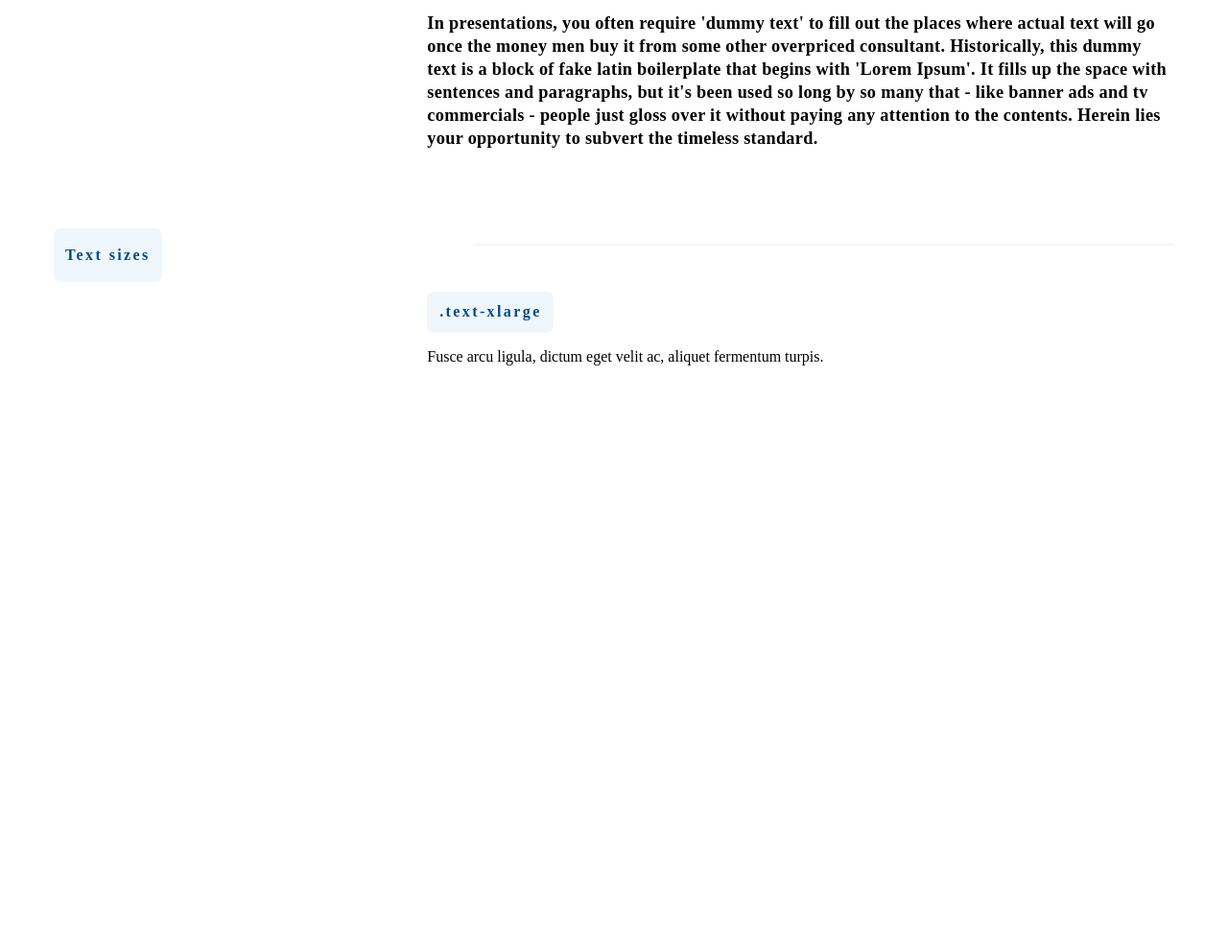
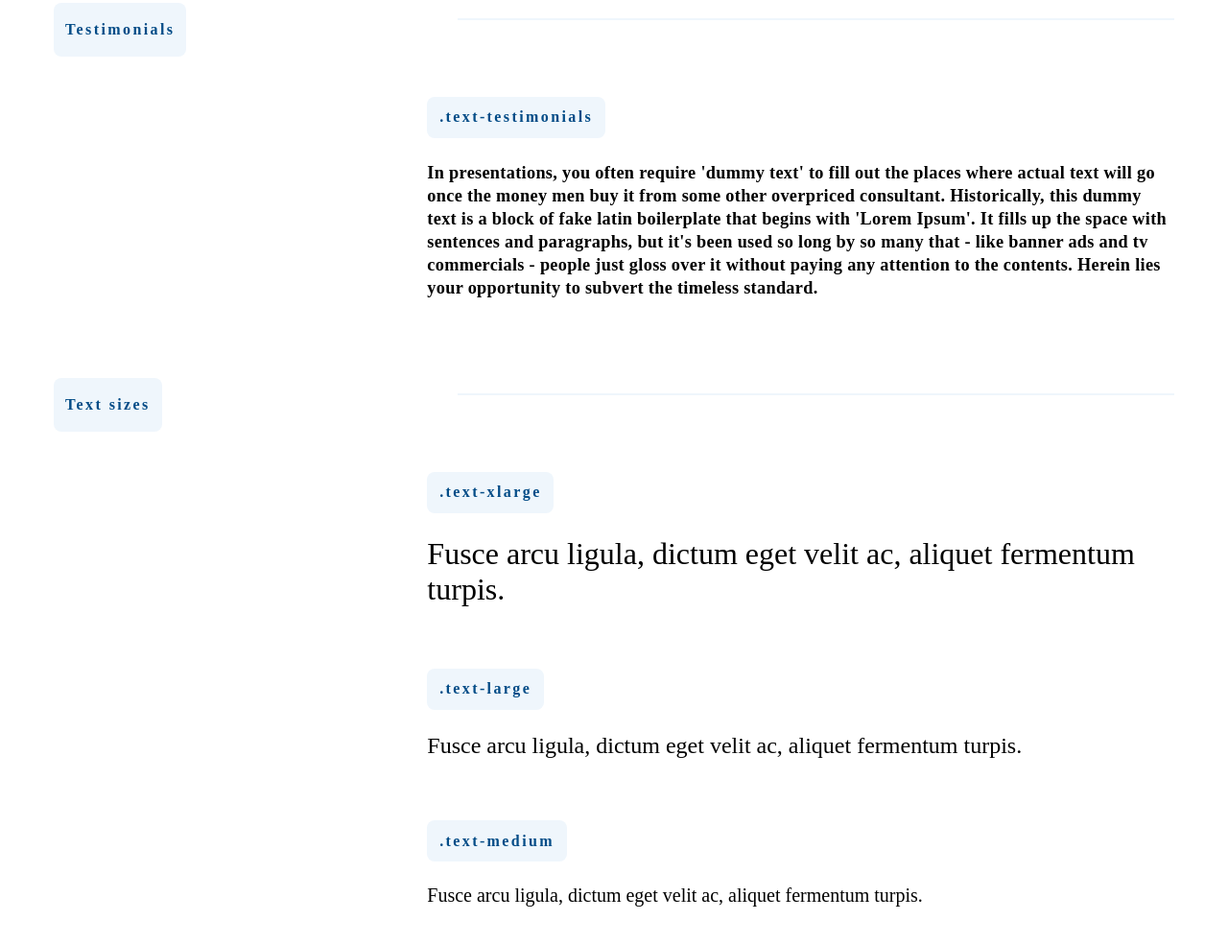
Before and after one commit to aidan-rypens/CWX.IRS.Website, a Gatsby site: page / in a window 1280 px wide. Shown: the part 1812-2796 px from the top of the page at 96% size. Before the commit the page ends 2265 px from the top, so only its background shows below. Built offline with nearby package versions, Linux system fonts and the light colour scheme; Gatsby itself is replaced by a stand-in of ours.

Commit message:
Added font variations, disabled not used fonts

```diff
--- a/src/components/layout/irs/Text.tsx
+++ b/src/components/layout/irs/Text.tsx
@@ -1,22 +1,27 @@
 import React, { ComponentPropsWithoutRef } from "react";
 import styled from "@emotion/styled";
-import { Text as TextType } from "../../../types";
+import { TextType, TextWeight } from "../../../types";
 import { css, SerializedStyles } from "@emotion/react";
 
 type Props = {
-  as: TextType;
+  type: TextType;
+  weight?: TextWeight;
 };
 
-export function Text(props: Props & ComponentPropsWithoutRef<"p">) {
-  return <StyledText {...(props as any)} />;
+export function Text({
+  type,
+  weight = "text-weight-normal",
+  ...props
+}: Props & ComponentPropsWithoutRef<"p">) {
+  return <StyledText type={type} weight={weight} {...(props as any)} />;
 }
 
 const texts: Record<TextType, SerializedStyles> = {
   "text-small": css`
-    font-size: 1.14rem;
+    font-size: 0.875rem;
   `,
   "text-medium": css`
-    font-size: 0.8rem;
+    font-size: 1.25rem;
   `,
   "text-large": css`
     font-size: 1.5rem;
@@ -26,10 +31,28 @@ const texts: Record<TextType, SerializedStyles> = {
   `,
 };
 
+const weights: Record<TextWeight, SerializedStyles> = {
+  "text-weight-bold": css`
+    font-weight: 800;
+  `,
+  "text-weight-semibold": css`
+    font-weight: 700;
+  `,
+  "text-weight-medium": css`
+    font-weight: 500;
+  `,
+  "text-weight-normal": css`
+    font-weight: 400;
+  `,
+  "text-weight-light": css`
+    font-weight: 300;
+  `,
+};
+
 const StyledText = styled.span<Props>`
   position: relative;
   color: black;
   text-align: left;
-  font-weight: bold;
-  ${(props) => texts[props.as as TextType]};
+  ${(props) => texts[props.type as TextType]};
+  ${(props) => weights[props.weight as TextWeight]};
 `;
--- a/src/fonts/fonts.css
+++ b/src/fonts/fonts.css
@@ -1,18 +1,18 @@
-@font-face {
+/* @font-face {
   font-family: "Articulat CF", sans-serif;
   font-weight: 100;
   font-style: normal;
   font-display: swap;
   src: url("./ArticulatCF/ArticulatCF-Thin.woff2") format("woff2");
-}
+} */
 
-@font-face {
+/* @font-face {
   font-family: "Articulat CF", sans-serif;
   font-weight: 200;
   font-style: normal;
   font-display: swap;
   src: url("./ArticulatCF/ArticulatCF-ExtraLight.woff2") format("woff2");
-}
+} */
 
 @font-face {
   font-family: "Articulat CF", sans-serif;
@@ -35,7 +35,7 @@
   font-weight: 500;
   font-style: normal;
   font-display: swap;
-  src: url("./ArticulatCF/ArticulatCF-Normal.woff2") format("woff2");
+  src: url("./ArticulatCF/ArticulatCF-Medium.woff2") format("woff2");
 }
 
 @font-face {
@@ -54,18 +54,18 @@
   src: url("./ArticulatCF/ArticulatCF-Bold.woff2") format("woff2");
 }
 
-@font-face {
+/* @font-face {
   font-family: "Articulat CF", sans-serif;
   font-weight: 900;
   font-style: normal;
   font-display: swap;
   src: url("./ArticulatCF/ArticulatCF-ExtraBold.woff2") format("woff2");
-}
+} */
 
-@font-face {
+/* @font-face {
   font-family: "Articulat CF Heavy", sans-serif;
   font-weight: 900;
   font-style: normal;
   font-display: swap;
   src: url("./ArticulatCF/ArticulatCF-Heavy.woff2") format("woff2");
-}
+} */
--- a/src/pages/index.tsx
+++ b/src/pages/index.tsx
@@ -79,9 +79,21 @@ export default function Index() {
         <Column breakpoints={{ phone: 8 }}>
           <StyledSubtileDivider />
           <StyledSubItemTitle>.text-xlarge</StyledSubItemTitle>
-          <Text as="text-xlarge">
+          <StyledText type="text-xlarge">
             Fusce arcu ligula, dictum eget velit ac, aliquet fermentum turpis.
-          </Text>
+          </StyledText>
+          <StyledSubItemTitle>.text-large</StyledSubItemTitle>
+          <StyledText type="text-large">
+            Fusce arcu ligula, dictum eget velit ac, aliquet fermentum turpis.
+          </StyledText>
+          <StyledSubItemTitle>.text-medium</StyledSubItemTitle>
+          <StyledText type="text-medium">
+            Fusce arcu ligula, dictum eget velit ac, aliquet fermentum turpis.
+          </StyledText>
+          <StyledSubItemTitle>.text-small</StyledSubItemTitle>
+          <StyledText type="text-small">
+            Fusce arcu ligula, dictum eget velit ac, aliquet fermentum turpis.
+          </StyledText>
         </Column>
       </StyledRow>
     </Container>
@@ -92,7 +104,7 @@ const StyledHeading = styled.h1`
   font-size: 3rem;
   font-weight: bold;
   color: #034c87;
-  margin-bottom: 0.75rem;
+  margin: 1rem 0 1rem 0;
 `;
 
 const StyledSub = styled.p`
@@ -111,9 +123,9 @@ const StyledDivider = styled.div`
 
 const StyledSubtileDivider = styled.div`
   background: #eff6fc;
-  width: calc(100% - 3rem);
+  width: calc(100% - 2rem);
   height: 0.1rem;
-  margin: 1rem 0 3rem 3rem;
+  margin: 1rem 0rem 5rem 2rem;
 `;
 
 const StyledItemTitle = styled.p`
@@ -128,6 +140,7 @@ const StyledItemTitle = styled.p`
 
 const StyledSubItemTitle = styled(StyledItemTitle)`
   padding: 0.6rem 0.8rem;
+  margin-bottom: 1.5rem;
 `;
 
 const StyledRow = styled(Row)`
@@ -142,3 +155,7 @@ const StyledTestimonials = styled.p`
   font-size: 1.14rem;
   font-weight: 700;
 `;
+
+const StyledText = styled(Text)`
+  margin-bottom: 4rem;
+`;
```
Also changed, not shown: src/types.ts (+12 -1 lines).
